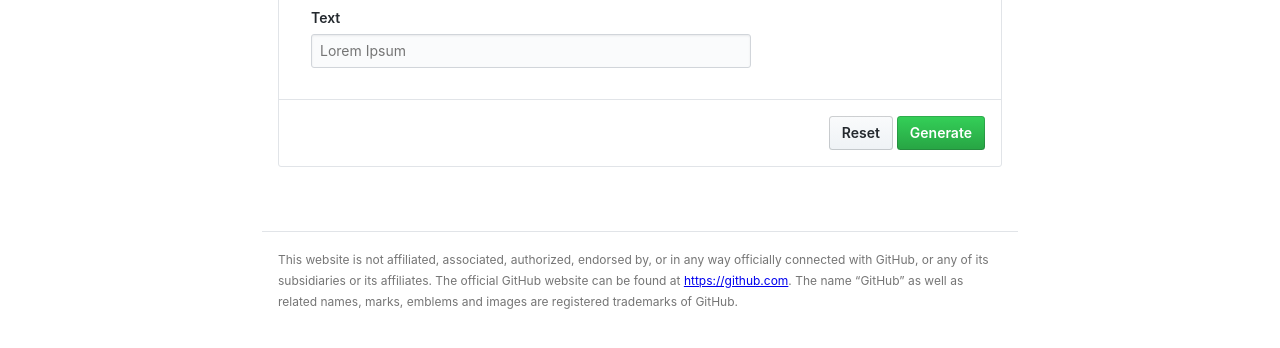
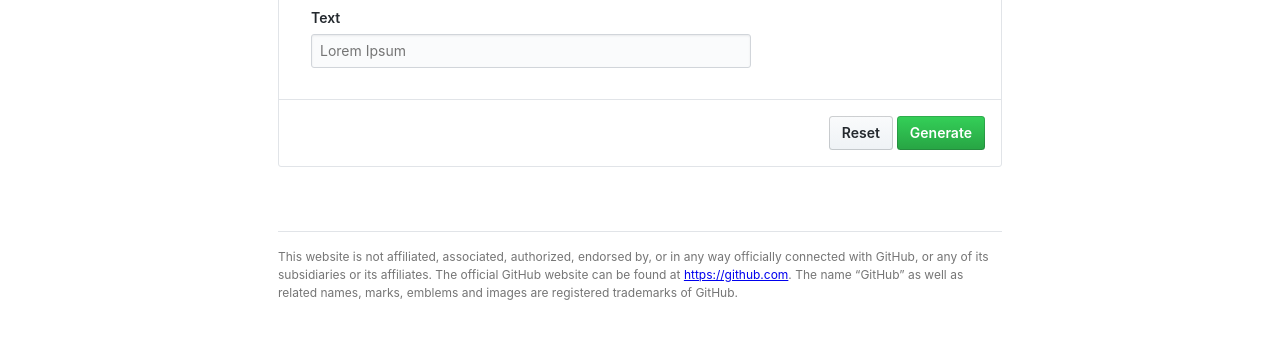
Before and after one commit to vincentriemer/gh-rich-header-generator, a website: page client/index.html in a window 1280 px wide. Shown: the part 522-870 px from the top of the page. Drawn offline with Linux system fonts and the light colour scheme.

Commit message:
style tweaks

```diff
--- a/client/styles.css
+++ b/client/styles.css
@@ -1,5 +1,10 @@
 * {
   box-sizing: border-box;
+}
+
+html {
+  width: 100%;
+  height: 100%;
 }
 
 body {
@@ -8,6 +13,7 @@ body {
   font-size: 14px;
   line-height: 1.5;
   color: #24292e;
+  min-height: 100%;
 
   display: flex;
   flex-direction: column;
@@ -460,12 +466,14 @@ footer {
   max-width: 54em;
   margin-top: 64px;
   margin-bottom: 32px;
-  padding: 16px;
+  padding: 0 16px;
   color: #757575;
-  border-top: 1px solid #e1e4e8;
 }
 
 footer small {
+  display: block;
+  padding: 16px 0;
+  border-top: 1px solid #e1e4e8;
   font-size: 12px;
 }
 
```
